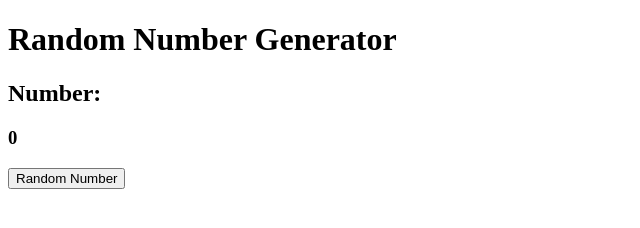
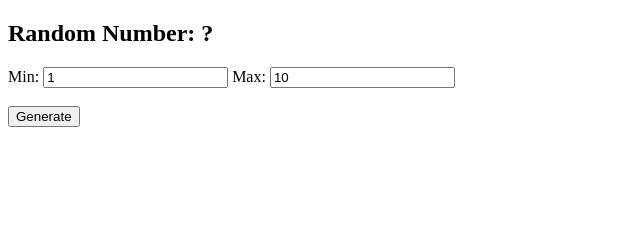
Before and after one commit to kyle22112/randomnumbergeneratorjs, a plain HTML site: page index.html in a window 1280 px wide. Shown: the whole page, without its empty margins (0-640 px from the left). Drawn offline with Linux system fonts and the light colour scheme.

Commit message:
Update index.html

```diff
--- a/index.html
+++ b/index.html
@@ -1,16 +1,46 @@
 <!DOCTYPE html>
-<html lang="en">
-  <head>
-    <meta charset="UTF-8">
-    <meta name="viewport" content="width=device-width, initial-scale=1.0">
-    <meta http-equiv="X-UA-Compatible" content="ie=edge">
-    <title>Random Number Generator</title>
-  </head>
-  <body>
-    <h1>Random Number Generator</h1>
-    <h2>Number:</h2>
-    <h3 id="number">0</h3>
-    <button onclick="randomNumber()">Random Number</button>
-    <script src="index.js"></script>
-  </body>
+<html>
+<head>
+  <title>Random Number Generator</title>
+</head>
+<body>
+
+<h2>Random Number: <span id="output">?</span></h2>
+
+<label for="min">Min:</label>
+<input type="number" id="min" value="1">
+
+<label for="max">Max:</label>
+<input type="number" id="max" value="10">
+
+<br><br>
+<button onclick="generateRandom()">Generate</button>
+
+<script>
+  function getRandomInt(min, max) {
+    min = Math.ceil(min);
+    max = Math.floor(max);
+    return Math.floor(Math.random() * (max - min + 1)) + min;
+  }
+
+  function generateRandom() {
+    const minVal = parseInt(document.getElementById("min").value);
+    const maxVal = parseInt(document.getElementById("max").value);
+
+    if (isNaN(minVal) || isNaN(maxVal)) {
+      alert("Please enter valid numbers.");
+      return;
+    }
+
+    if (minVal > maxVal) {
+      alert("Min must be less than or equal to Max.");
+      return;
+    }
+
+    const randomNumber = getRandomInt(minVal, maxVal);
+    document.getElementById("output").textContent = randomNumber;
+  }
+</script>
+
+</body>
 </html>
```
